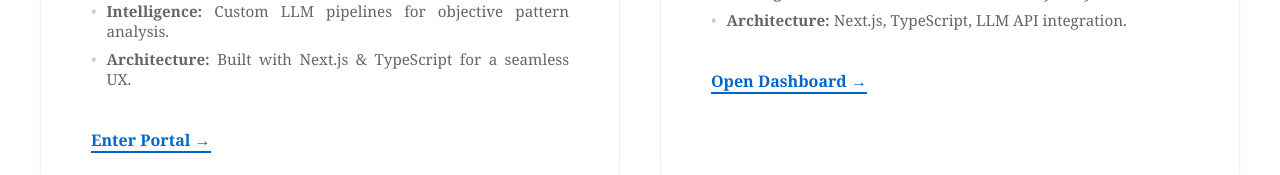
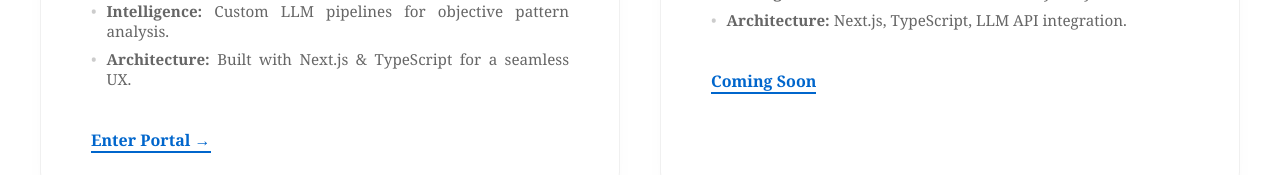
Before and after one commit to xyannca/data-portfolio, a Next.js app: page /ai-projects in a window 1280 px wide. Shown: the part 1203-1378 px from the top of the page. Built offline with nearby package versions, Linux system fonts and the light colour scheme.

Commit message:
adjust ai-project

```diff
--- a/app/ai-projects/page.tsx
+++ b/app/ai-projects/page.tsx
@@ -160,8 +160,8 @@ export default function AIProjectsPage() {
               ))}
             </div>
 
-            <Link href="/clearsight" style={{ color: '#0066cc', fontWeight: '600', textDecoration: 'none', borderBottom: '2px solid #0066cc' }}>
-              Open Dashboard →
+            <Link href="#" style={{ color: '#0066cc', fontWeight: '600', textDecoration: 'none', borderBottom: '2px solid #0066cc' }}>
+              Coming Soon
             </Link>
           </div>
 
```
